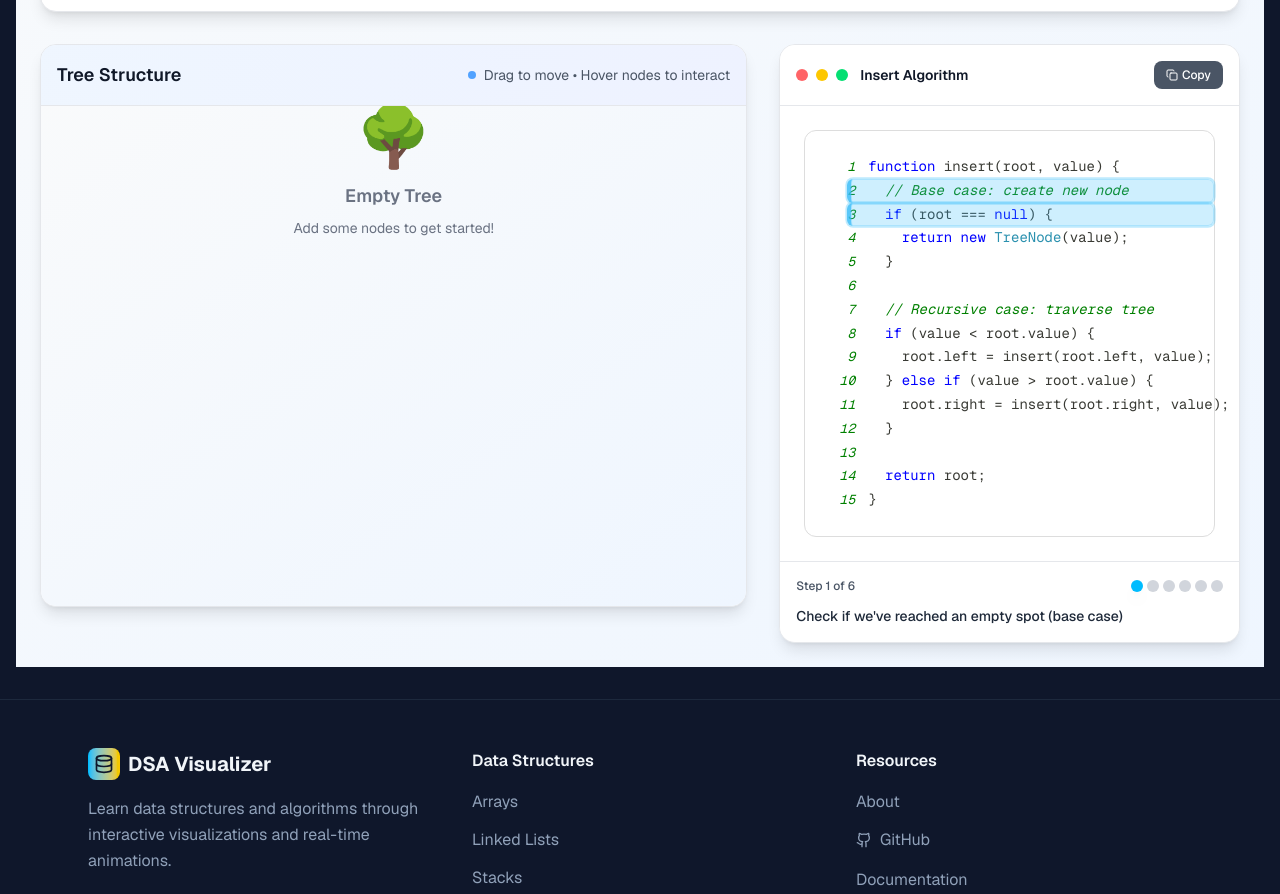
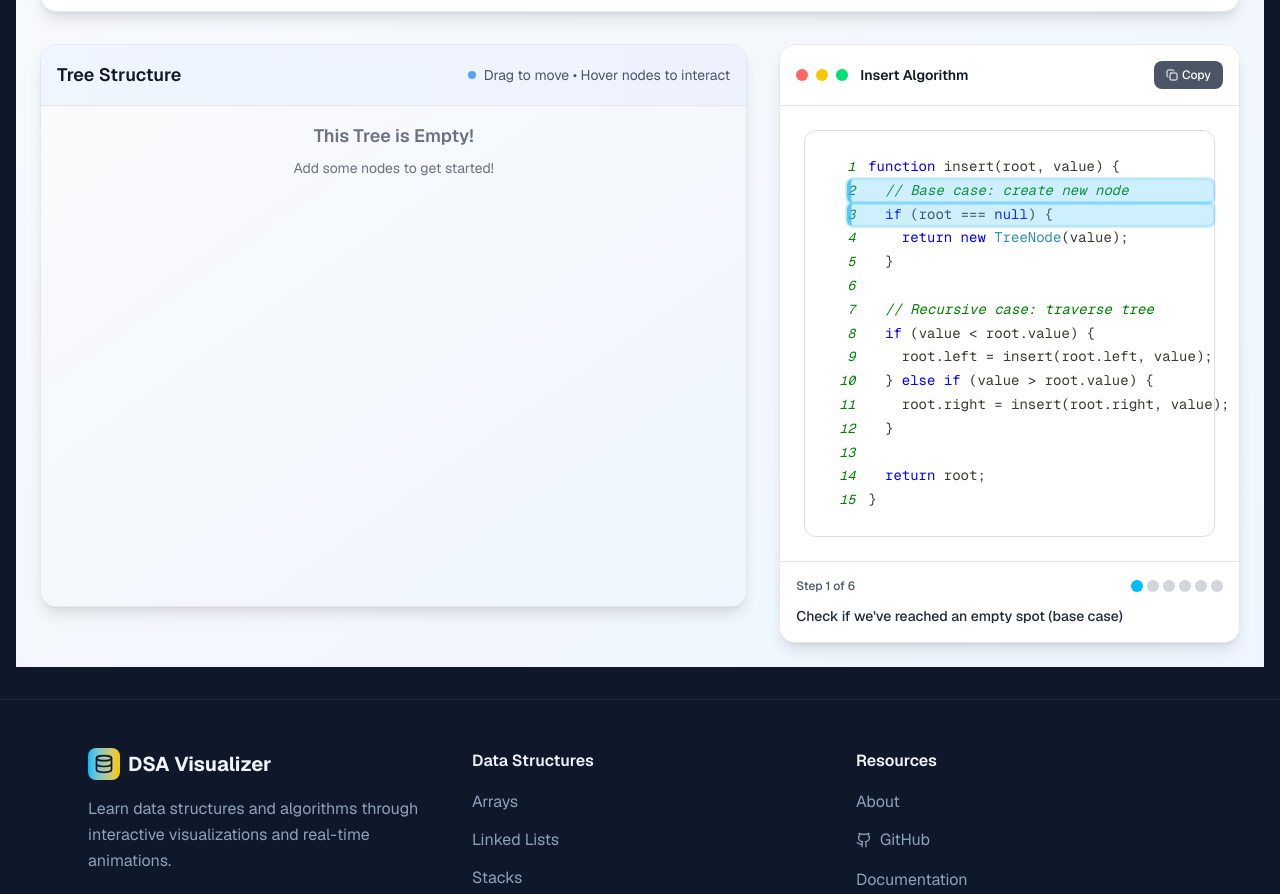
Before and after one commit to gael55x/DSA-Visualizer, a Next.js app in the folder dsa-visualizer/: page /binary-tree in a window 1280 px wide. Shown: the part 795-1689 px from the top of the page. Built offline with nearby package versions, Linux system fonts and the light colour scheme.

Commit message:
Cleaned up Btree visualizer component

```diff
--- a/dsa-visualizer/components/visualizers/BinaryTreeVisualizer.tsx
+++ b/dsa-visualizer/components/visualizers/BinaryTreeVisualizer.tsx
@@ -733,8 +733,8 @@ export default function BinaryTreeVisualizer() {
                 ) : (
                   <div className="flex items-center justify-center h-full text-gray-500 dark:text-slate-400">
                     <div className="text-center">
-                      <div className="text-6xl mb-4">🌳</div>
-                      <h3 className="text-lg font-semibold mb-2">Empty Tree</h3>
+                      <div className="text-6xl mb-4"></div>
+                      <h3 className="text-lg font-semibold mb-2">This Tree is Empty!</h3>
                       <p className="text-sm">Add some nodes to get started!</p>
                     </div>
                   </div>
```
